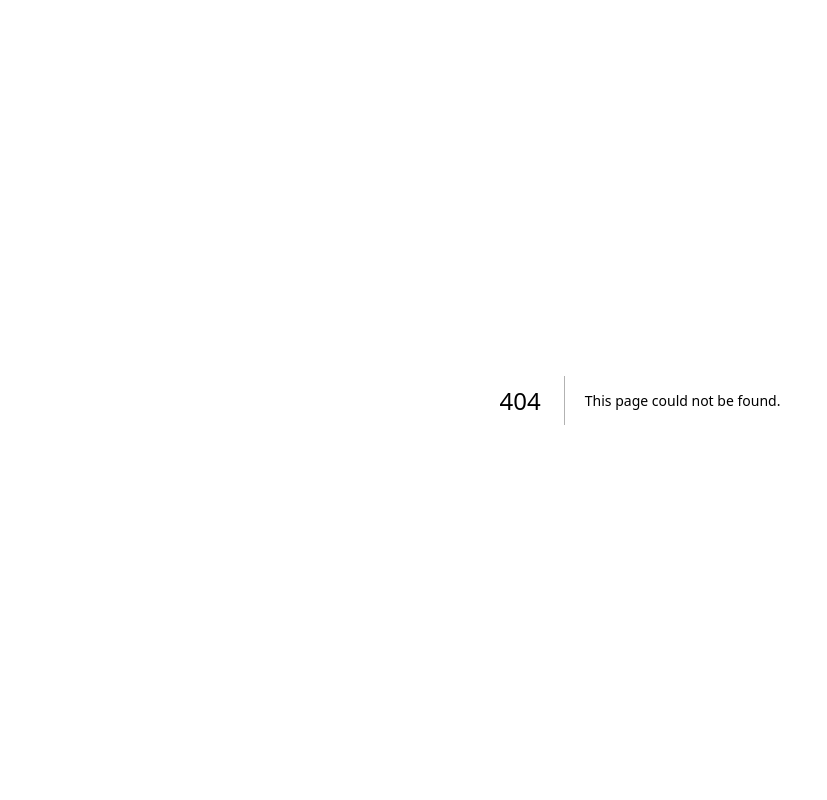
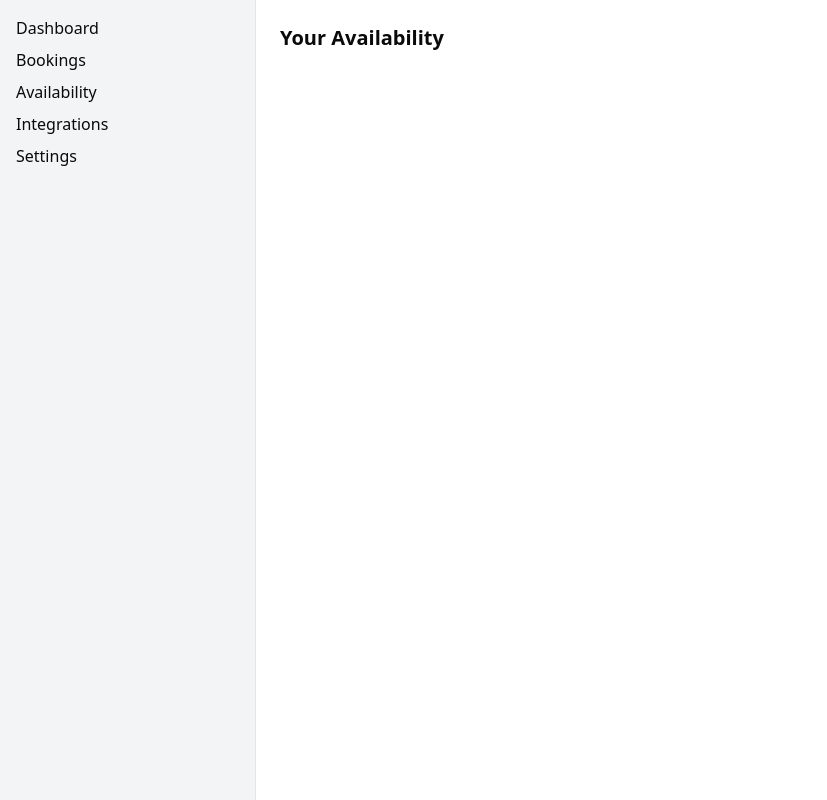
Before and after one commit to robjsnow/schedlite-frontend, a Next.js app: page /dashboard/availability in a window 1280 px wide. Before the commit this address had no page. Shown: the whole page, without its empty margins (0-827 px from the left). Built offline with nearby package versions, Linux system fonts and the light colour scheme.

Commit message:
Scaffold dashboard layout with placeholder pages

```diff
--- /dev/null
+++ b/src/app/dashboard/availability/page.tsx
@@ -0,0 +1,3 @@
+export default function AvailabilityPage() {
+    return <h1 className="text-xl font-semibold">Your Availability</h1>;
+  }
--- /dev/null
+++ b/src/app/dashboard/bookings/page.tsx
@@ -0,0 +1,3 @@
+export default function BookingsPage() {
+    return <h1 className="text-xl font-semibold">Your Bookings</h1>;
+  }
--- /dev/null
+++ b/src/app/dashboard/integrations/page.tsx
@@ -0,0 +1,3 @@
+export default function IntegrationsPage() {
+    return <h1 className="text-xl font-semibold">Integrations</h1>;
+  }
--- /dev/null
+++ b/src/app/dashboard/layout.tsx
@@ -0,0 +1,18 @@
+import Link from "next/link";
+
+export default function DashboardLayout({ children }: { children: React.ReactNode }) {
+  return (
+    <div className="flex min-h-screen">
+      <aside className="w-64 bg-gray-100 p-4 border-r">
+        <nav className="space-y-2">
+          <Link href="/dashboard" className="block">Dashboard</Link>
+          <Link href="/dashboard/bookings" className="block">Bookings</Link>
+          <Link href="/dashboard/availability" className="block">Availability</Link>
+          <Link href="/dashboard/integrations" className="block">Integrations</Link>
+          <Link href="/dashboard/settings" className="block">Settings</Link>
+        </nav>
+      </aside>
+      <main className="flex-1 p-6">{children}</main>
+    </div>
+  );
+}
--- /dev/null
+++ b/src/app/dashboard/page.tsx
@@ -0,0 +1,3 @@
+export default function DashboardHome() {
+    return <h1 className="text-2xl font-bold">Welcome to your dashboard</h1>;
+  }
--- /dev/null
+++ b/src/app/dashboard/settings/page.tsx
@@ -0,0 +1,3 @@
+export default function SettingsPage() {
+    return <h1 className="text-xl font-semibold">Settings</h1>;
+  }
```
